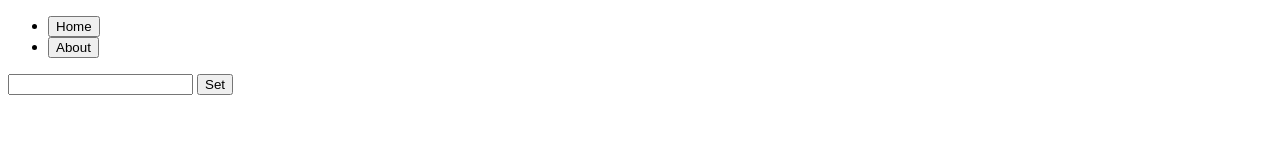
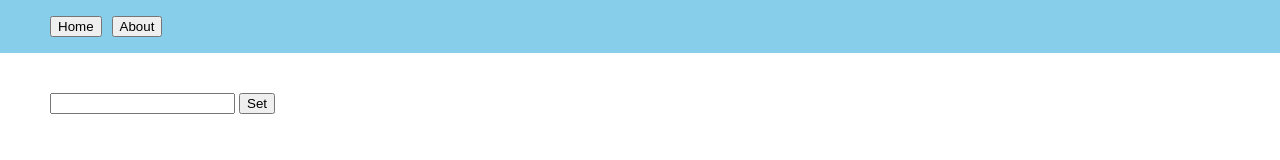
Before and after one commit to jsguerra/simple-vanilla-js-spa-concept, a plain HTML site: page public/index.html in a window 1280 px wide. Drawn offline with Linux system fonts and the light colour scheme.

Commit message:
updated the markup

```diff
--- a/public/index.html
+++ b/public/index.html
@@ -1,23 +1,31 @@
 <!DOCTYPE html>
 <html lang="en">
+
 <head>
   <meta charset="UTF-8">
   <meta http-equiv="X-UA-Compatible" content="IE=edge">
   <meta name="viewport" content="width=device-width, initial-scale=1.0">
   <title>State Management Example</title>
+  <link rel="stylesheet" href="style.css">
 </head>
+
 <body>
-  <nav>
+  <nav class="nav-main">
     <ul>
       <li><button id="home">Home</button></li>
       <li><button id="about">About</button></li>
     </ul>
   </nav>
-  <div>
-    <input id="name" type="text">
-    <button id="set">Set</button>
-  </div>
-  <div id="display"></div>
-  <script src="script.js"></script>
+  <main>
+    <div class="container">
+      <div class="form-elements">
+        <input id="name" type="text">
+        <button id="set">Set</button>
+      </div>
+      <div id="app"></div>
+    </div>
+  </main>
+  <script src="js/script.js"></script>
 </body>
+
 </html>
```
